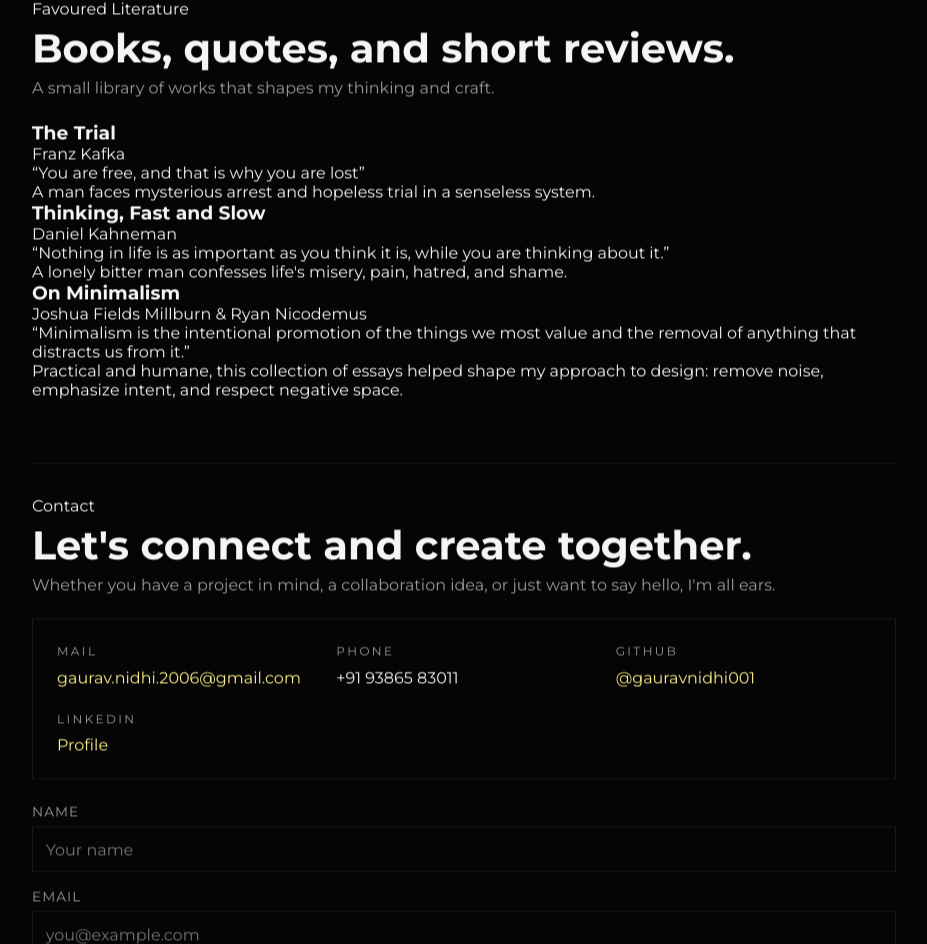
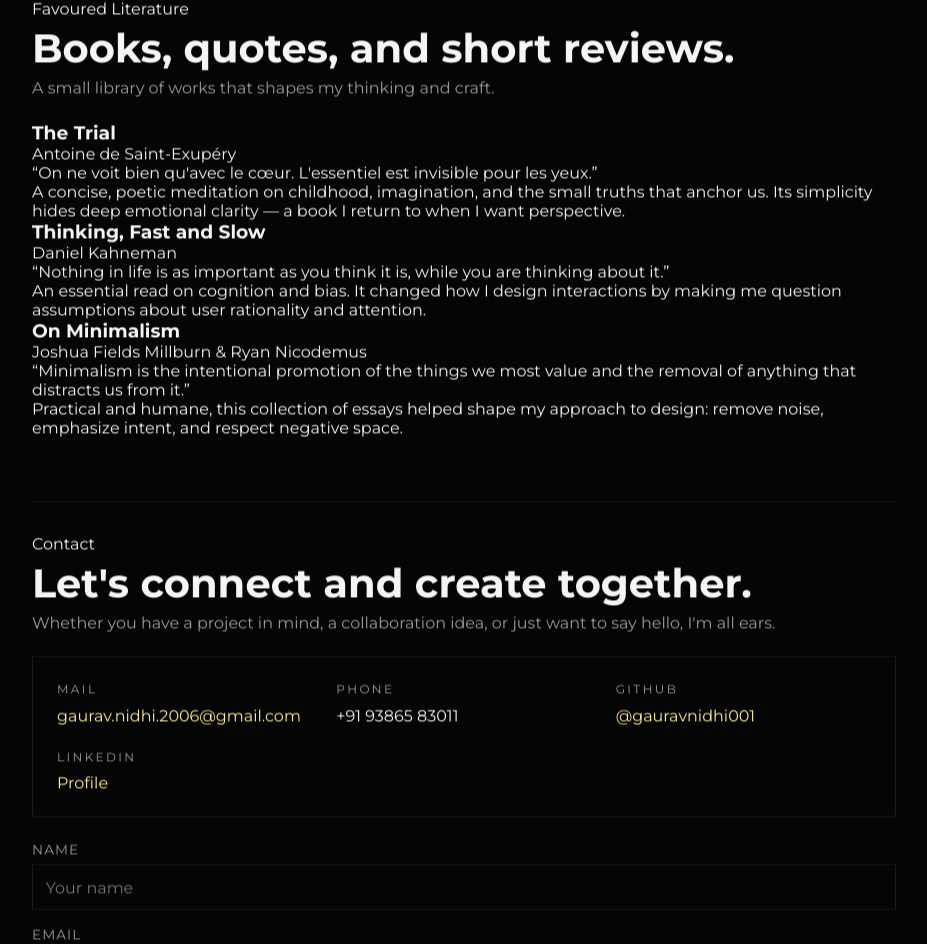
Before and after one commit to Gauravnidhi001/portfolio, a React (Vite) app: page / in a window 1280 px wide. Shown: the part 1653-2597 px from the top of the page, without its empty margins (334-1261 px from the left). Built offline with nearby package versions, Linux system fonts and the light colour scheme.

Commit message:
Update App.jsx

```diff
--- a/src/App.jsx
+++ b/src/App.jsx
@@ -51,17 +51,17 @@ const examples = [
 const favouredLiterature = [
   {
     title: "The Trial",
-    author: "Franz Kafka",
-    quote: "You are free, and that is why you are lost",
+    author: "Antoine de Saint-Exupéry",
+    quote: "On ne voit bien qu'avec le cœur. L'essentiel est invisible pour les yeux.",
     review:
-      "A man faces mysterious arrest and hopeless trial in a senseless system."
+      "A concise, poetic meditation on childhood, imagination, and the small truths that anchor us. Its simplicity hides deep emotional clarity — a book I return to when I want perspective.",
   },
   {
     title: "Thinking, Fast and Slow",
     author: "Daniel Kahneman",
     quote: "Nothing in life is as important as you think it is, while you are thinking about it.",
     review:
-      "A lonely bitter man confesses life's misery, pain, hatred, and shame.",
+      "An essential read on cognition and bias. It changed how I design interactions by making me question assumptions about user rationality and attention.",
   },
   {
     title: "On Minimalism",
```
